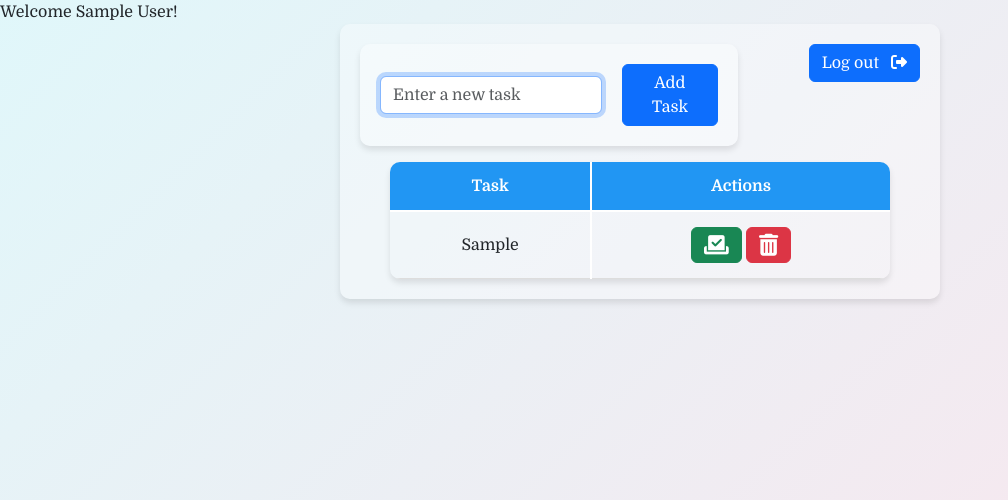
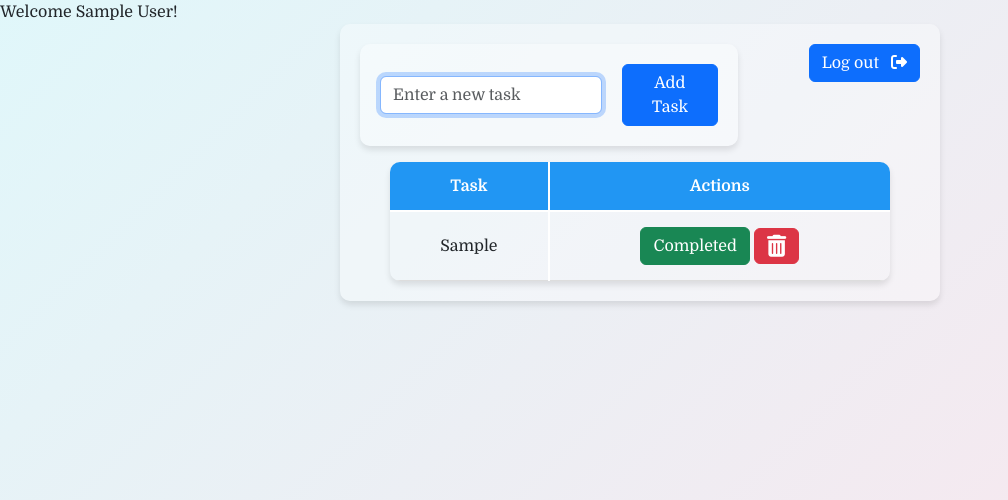
Before and after one commit to SBhawana/task-manager, a PHP site: page / in a window 1280 px wide. Shown: the top 500 px of the page, without its empty margins (0-1008 px from the left). Run offline with PHP 8.4, Linux system fonts and the light colour scheme; the visitor is signed in with stand-in values (Sample User, id 1); tables that the repository leaves empty or names only in its code hold one stand-in row (values such as "Sample post").

Commit message:
changes on  mark page

```diff
--- a/index.php
+++ b/index.php
@@ -51,17 +51,7 @@ $result_allTask = mysqli_fetch_all($allTask_query, MYSQLI_ASSOC);
                 </button>
             </form>
         </div>
-        <!-- <form action="logout.php" method="post" class="logout_form">
-            <input type="hidden" name="logout_id" value="">
-            <button type="submit" class="btn btn-primary " name="logout_btn" value="logout">Log out &nbsp;&nbsp;<i class="fa-solid fa-right-from-bracket"></i></button>
-        </form> -->
 
-        <!-- Form For Adding Task -->
-
-        <!-- <form class="form_box" action="add_task.php" method="post">
-            <input type="text" name="task" class="form-control" placeholder="Enter a new task" autofocus>
-            <button class="btn btn-primary task_btn" type="submit" name="add_task">Add Task</button>
-        </form> -->
 
 
         <!-- Table For Showing All Tasks -->
@@ -80,7 +70,20 @@ $result_allTask = mysqli_fetch_all($allTask_query, MYSQLI_ASSOC);
                             <td class="border-start">
                                 <form action="mark_complete.php" method="post" class="d-inline">
                                     <input type="hidden" name="mark_complete" value="<?= $task['id'] ?>">
-                                    <button type="submit" class="btn btn-success" name="mark_btn" value="mark"><i class="icon fa-solid fa-check-to-slot"></i></button>
+
+                                    <?php
+                                    if ($task['is_completed'] == 1) {
+
+
+                                    ?>
+                                        <input type="hidden" name="completed" value="0">
+                                        <button type="submit" class="btn btn-success" name="mark_btn" value="mark">Completed</button>
+                                    <?php
+                                    } else {
+                                    ?>
+                                        <input type="hidden" name="completed" value="1">
+                                        <button type="submit" class="btn btn-danger" name="mark_btn" value="mark">Not Completed</button>
+                                    <?php } ?>
                                 </form>
                                 <form action="delete_task.php" method="post" class="d-inline">
                                     <input type="hidden" name="delete_id" value="<?= $task['id'] ?>">
--- a/mark_complete.php
+++ b/mark_complete.php
@@ -5,9 +5,10 @@ require_once('db.php');
 
 if (isset($_POST['mark_btn'])) {
     $mark_complete = mysqli_real_escape_string($conn, trim($_POST['mark_complete']));
+    $check_complete = mysqli_real_escape_string($conn, trim($_POST['completed']));
 
     // Update query
-    $markTask = "UPDATE `tasks` SET `is_completed`= '1' WHERE id = $mark_complete";
+    $markTask = "UPDATE `tasks` SET `is_completed`= '$check_complete' WHERE id = $mark_complete";
     $markTask_query = mysqli_query($conn, $markTask);
 
     // If update redirect to main file
```
Also changed, not shown: style.css (line endings or trailing spaces).
